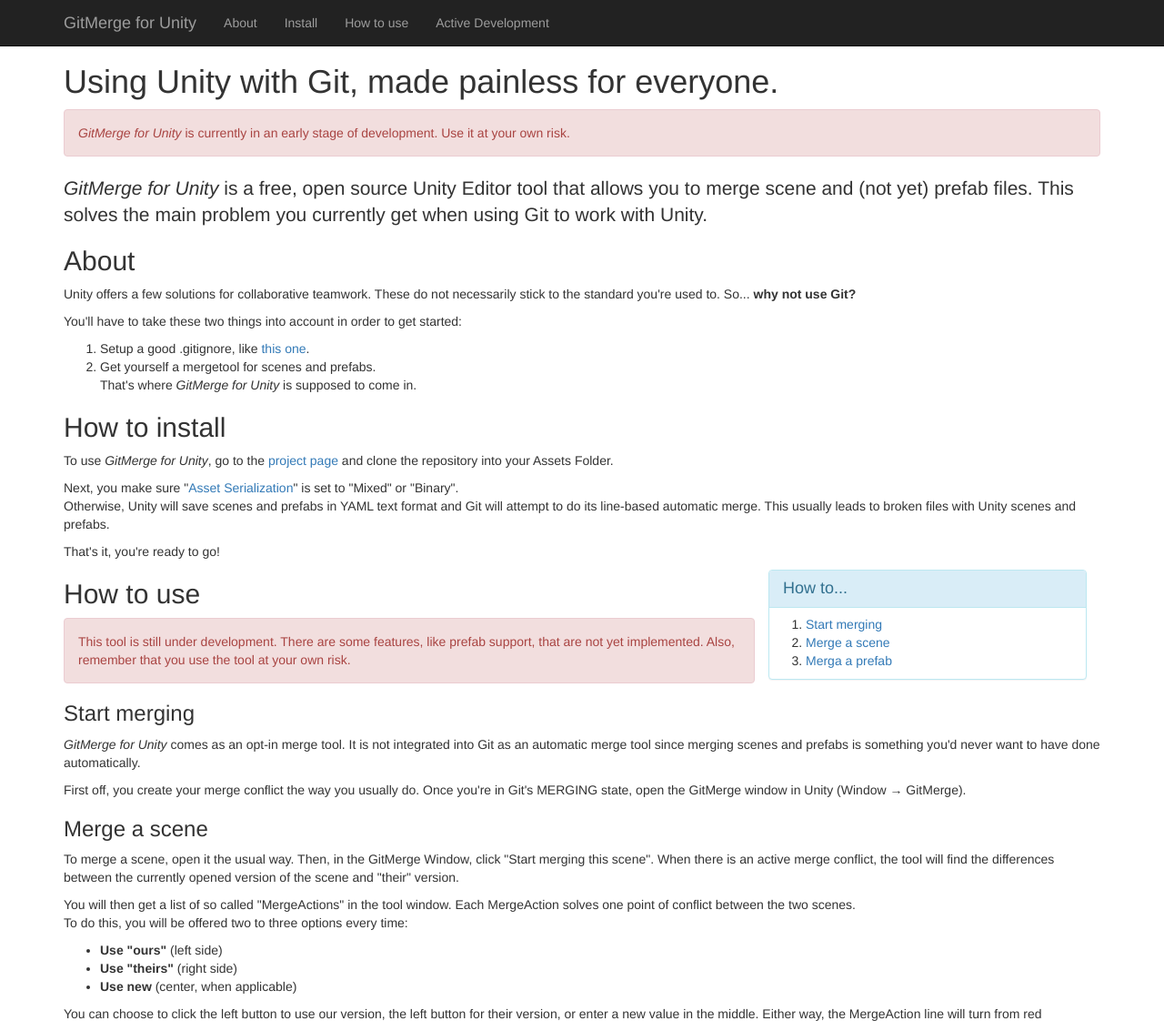
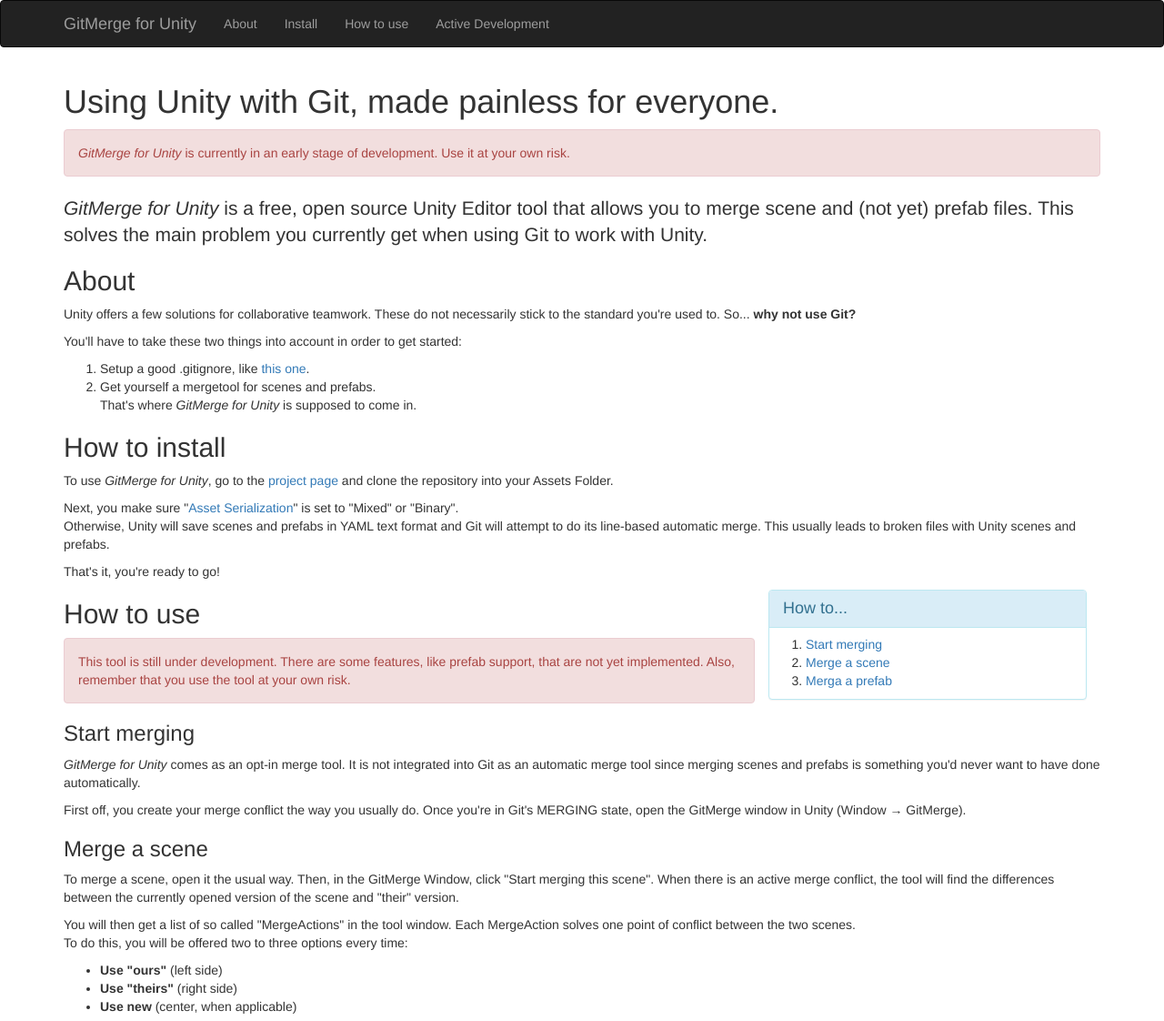
Before and after one commit to FlaShG/GitMerge-for-Unity, a plain HTML site: page index.htm in a window 1280 px wide. Shown: the top 1122 px of the page at 91% size. Drawn offline with nearby package versions, Linux system fonts and the light colour scheme.

Commit message:
Made topbar non-fixed.

```diff
--- a/index.htm
+++ b/index.htm
@@ -16,7 +16,7 @@
 </head>
 <body>
 
-    <nav class="navbar navbar-inverse navbar-fixed-top" role="navigation">
+    <nav class="navbar navbar-inverse navbar-top" role="navigation">
       <div class="container">
         <div class="navbar-header">
           <button type="button" class="navbar-toggle collapsed" data-toggle="collapse" data-target="#navbar" aria-expanded="false" aria-controls="navbar">
@@ -38,7 +38,7 @@
       </div>
     </nav>
 
-    <div class="primary container">
+    <div class="container">
 
     <h1>Using Unity with Git, made painless for everyone.</h1>
     <div class="alert alert-danger">
```
